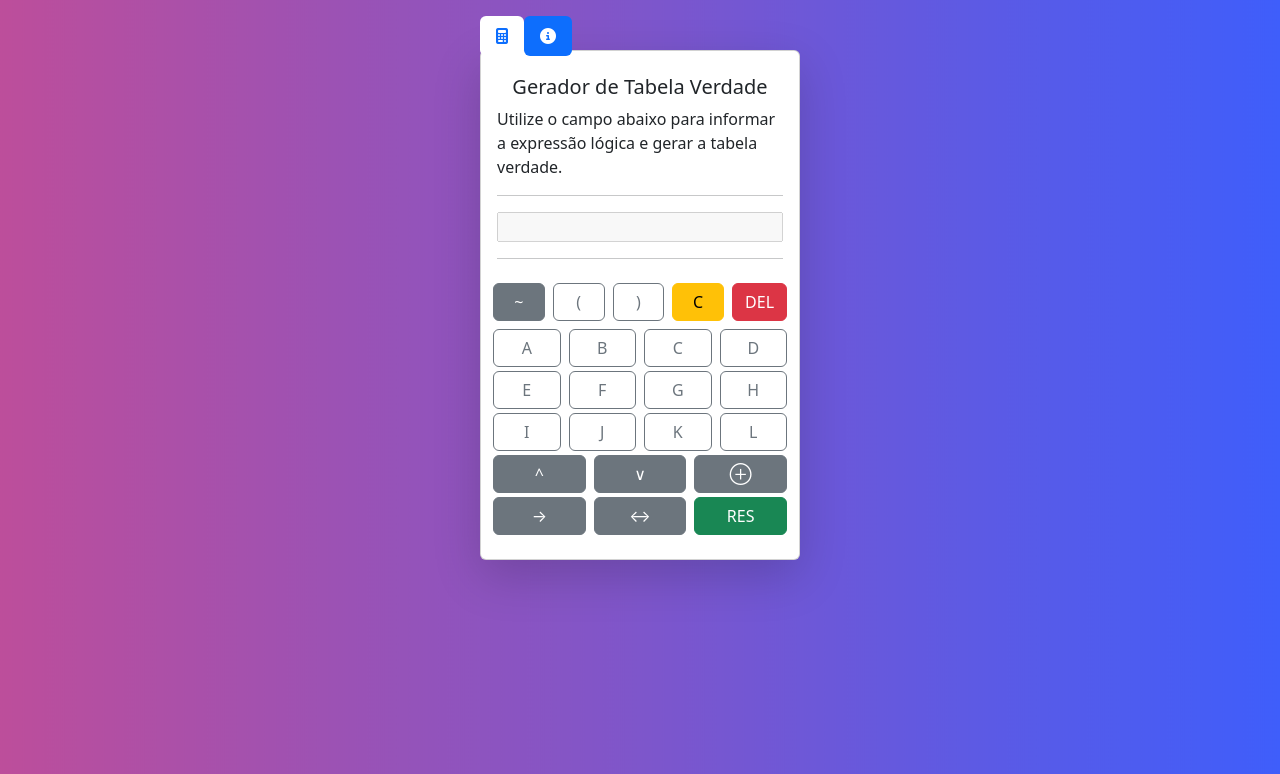
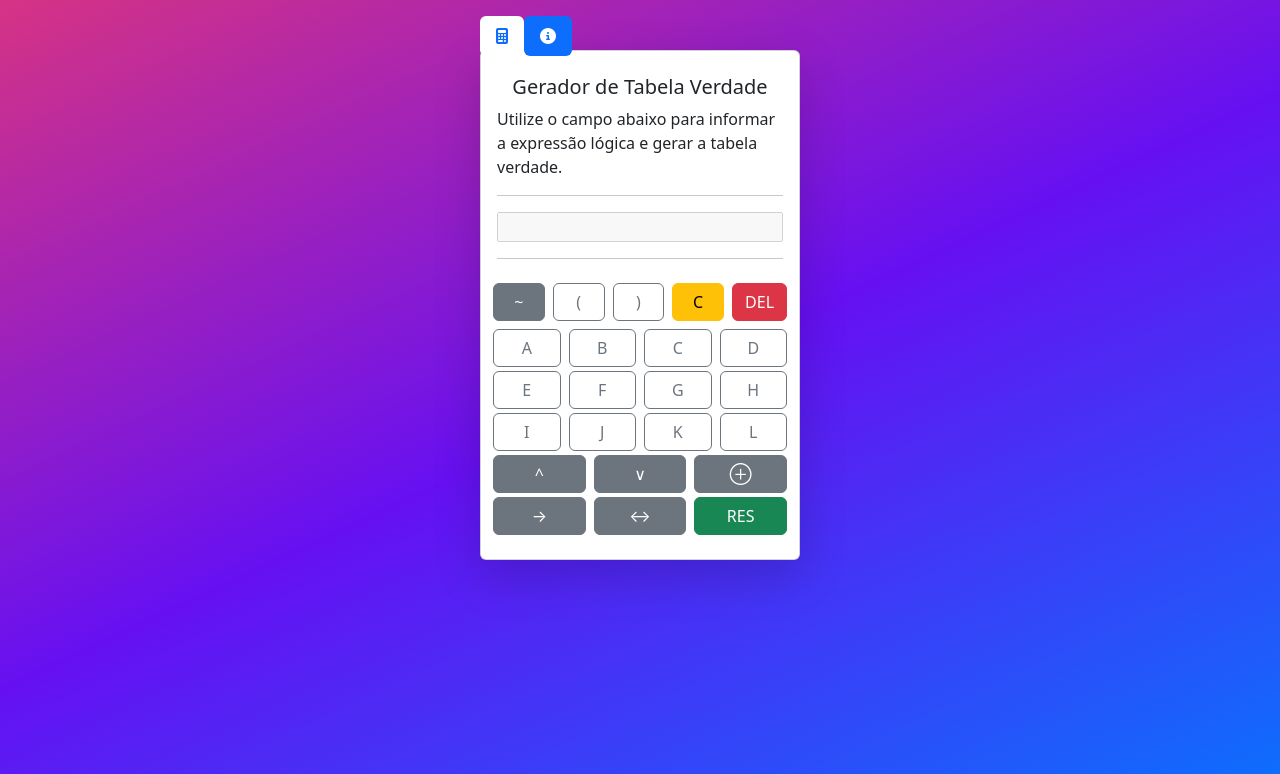
Before and after one commit to vitoriasilva13/tabela-verdade, a plain HTML site: page index.html in a window 1280 px wide. Shown: the top 774 px of the page. Drawn offline with nearby package versions, Linux system fonts and the light colour scheme.

Commit message:
Substituindo background-image
Substituindo background-image por gradiente linear em css

```diff
--- a/assets/css/style.css
+++ b/assets/css/style.css
@@ -1,7 +1,26 @@
 body {
-  background-color: #e2e3e5;
-  background: url("../img/cool-background.png") 100% / auto;
+  background: rgb(214, 51, 132);
+  background: -moz-linear-gradient(
+    155deg,
+    rgba(214, 51, 132, 1) 0%,
+    rgba(102, 16, 242, 1) 50%,
+    rgba(13, 110, 253, 1) 100%
+  );
+  background: -webkit-linear-gradient(
+    155deg,
+    rgba(214, 51, 132, 1) 0%,
+    rgba(102, 16, 242, 1) 50%,
+    rgba(13, 110, 253, 1) 100%
+  );
+  background: linear-gradient(
+    155deg,
+    rgba(214, 51, 132, 1) 0%,
+    rgba(102, 16, 242, 1) 50%,
+    rgba(13, 110, 253, 1) 100%
+  );
+  filter: progid:DXImageTransform.Microsoft.gradient(startColorstr="#d63384",endColorstr="#0d6efd",GradientType=1);
   scroll-behavior: smooth;
+  min-height: calc(100vh - 2rem);
 }
 
 .header {
```
Also changed, not shown: assets/img/cool-background.png (deleted).
